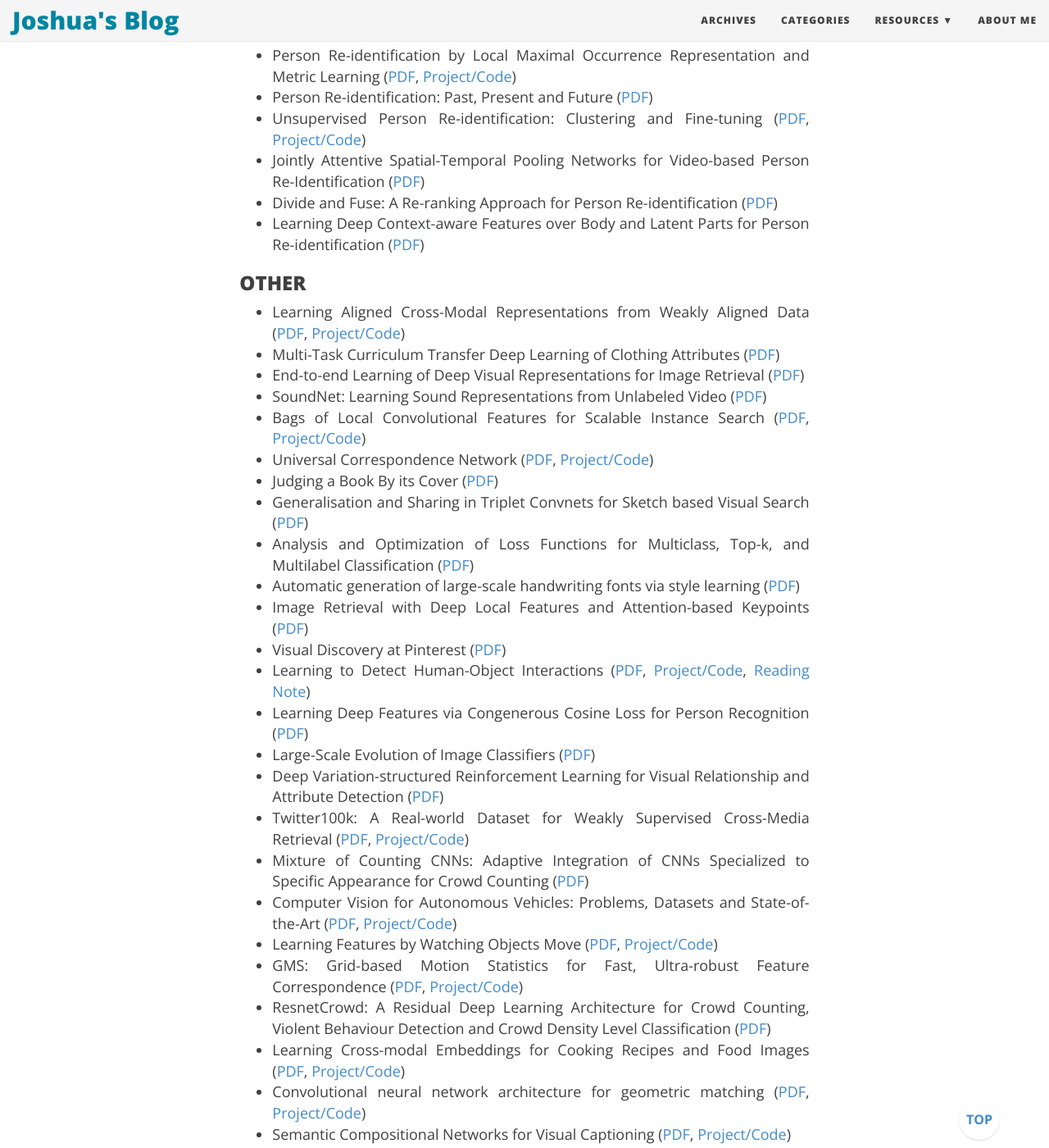
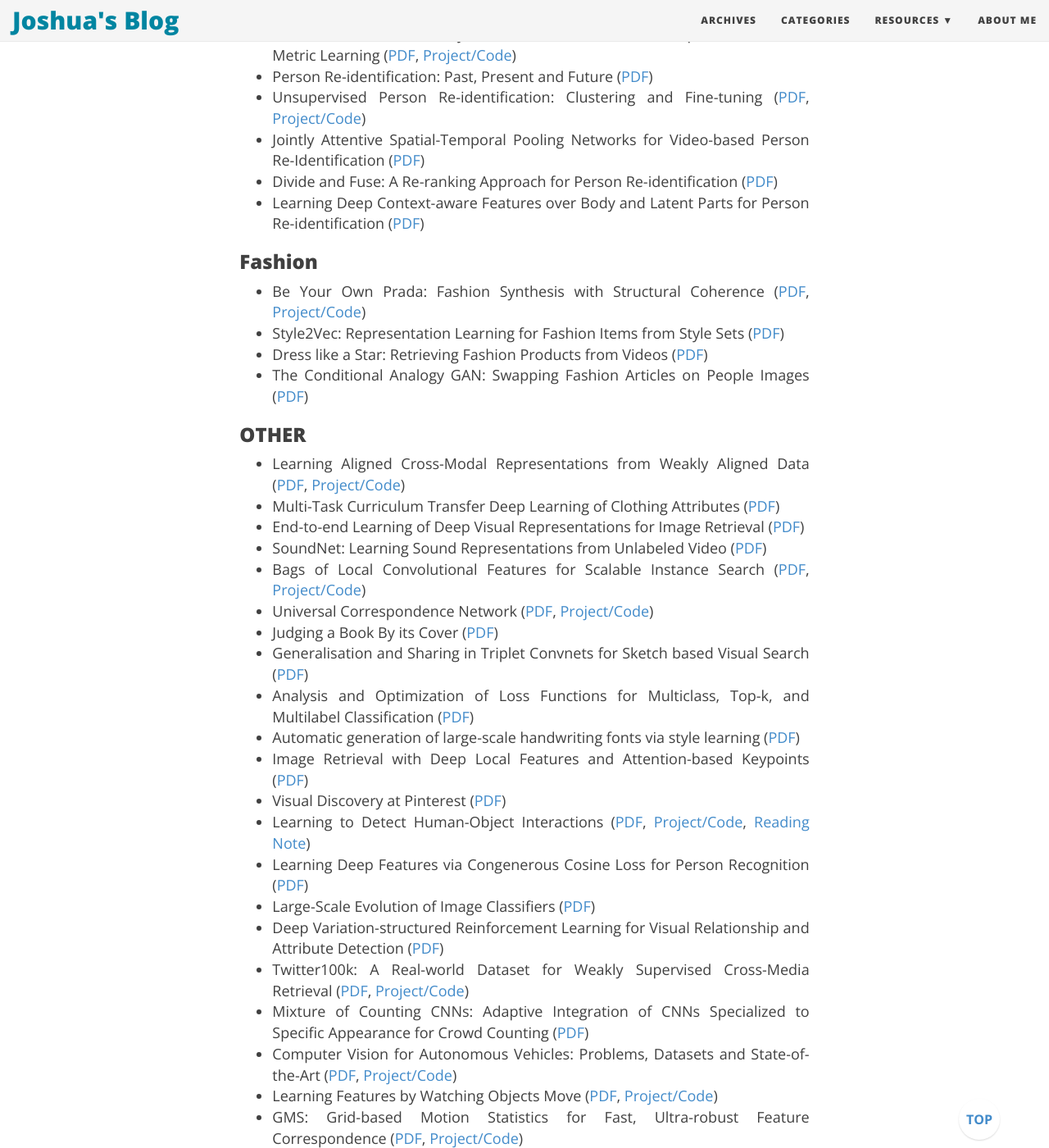
Before and after one commit to joshua19881228/joshua19881228.github.io, a Jekyll site: the page built from _posts/Computer_Vision/2016-08-25-my-jumble-of-computer-vision.md, in a window 1280 px wide and 1400 px high, scrolled down 18159 px. Shown: the whole window at 82% size. Built offline with Jekyll 4.4.1, drawn with Linux system fonts in a browser that asks for light colours; nearby versions of some CDN libraries; comment, search, counter and statistics services are not loaded; some of the changed text lies outside the part shown.

Commit message:
update post

```diff
--- a/_posts/Computer_Vision/2016-08-25-my-jumble-of-computer-vision.md
+++ b/_posts/Computer_Vision/2016-08-25-my-jumble-of-computer-vision.md
@@ -457,6 +456,13 @@ I am going to maintain this page to record a few things about computer vision th
 * Divide and Fuse: A Re-ranking Approach for Person Re-identification ([PDF](https://arxiv.org/abs/1708.04169))
 * Learning Deep Context-aware Features over Body and Latent Parts for Person Re-identification ([PDF](https://arxiv.org/abs/1710.06555))
 
+### Fashion ###
+
+* Be Your Own Prada: Fashion Synthesis with Structural Coherence ([PDF](https://arxiv.org/abs/1710.07346), [Project/Code](http://mmlab.ie.cuhk.edu.hk/projects/FashionGAN/))
+* Style2Vec: Representation Learning for Fashion Items from Style Sets ([PDF](https://arxiv.org/abs/1708.04014))
+* Dress like a Star: Retrieving Fashion Products from Videos ([PDF](https://arxiv.org/abs/1710.07198))
+* The Conditional Analogy GAN: Swapping Fashion Articles on People Images ([PDF](https://arxiv.org/abs/1709.04695))
+
 ### OTHER ###
 
 * Learning Aligned Cross-Modal Representations from Weakly Aligned Data ([PDF](http://cmplaces.csail.mit.edu/content/paper.pdf), [Project/Code](http://cmplaces.csail.mit.edu/))
```
Also changed, not shown: other parts of _posts/Computer_Vision/2016-08-25-my-jumble-of-computer-vision.md (+1 -4 lines).
